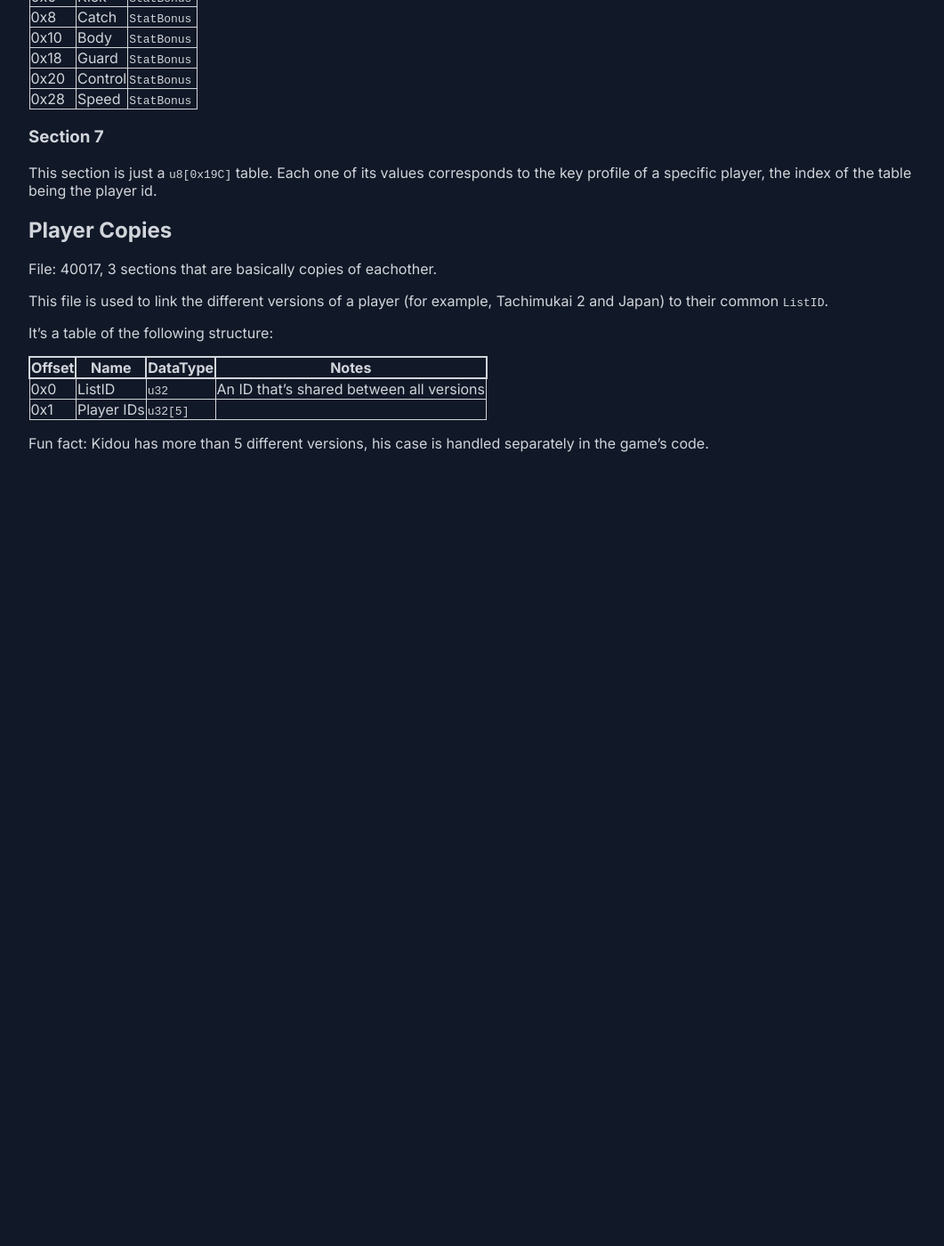
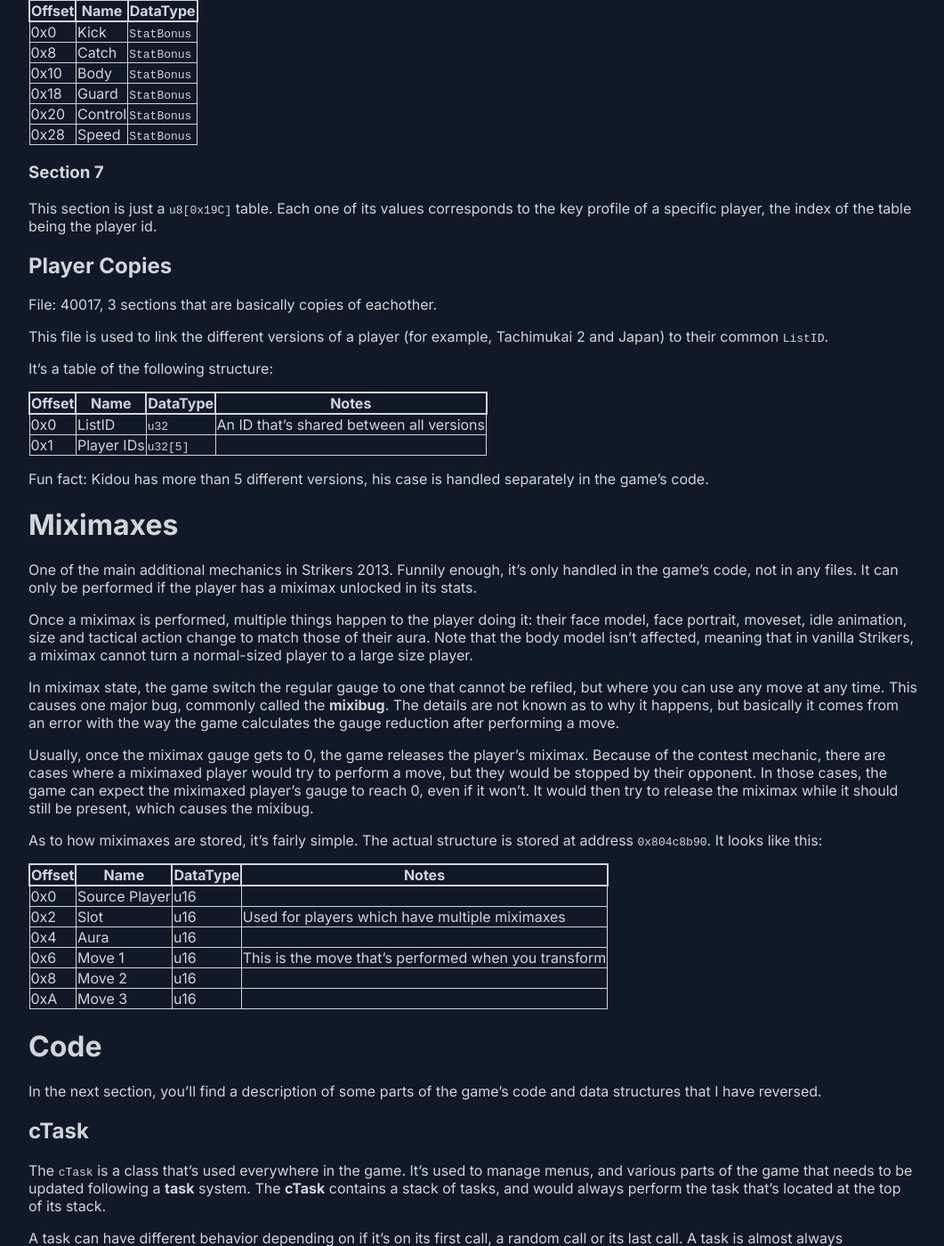
Before and after one commit to obluda3/obluda3.github.io, a Jekyll site: the page built from strikers/index.md, in a window 1280 px wide and 1400 px high, scrolled down 7160 px. Shown: the whole window at 89% size, without its empty margins (108-1169 px from the left). Built offline with Jekyll 4.4.1, drawn with Linux system fonts in a browser that asks for light colours; our own code applies the rules of GitHub Pages for plain Markdown files; before the commit the page ends 7694 px from its top, so only the background shows below that; some of the changed text lies outside the part shown.

Commit message:
Add miximax and cTask sections.

```diff
--- a/strikers/index.md
+++ b/strikers/index.md
@@ -35,7 +35,7 @@ Here's a useful document: [Filemap](https://docs.google.com/spreadsheets/d/1Ze-W
 	- File Info
 	- Animations
 - 3D Models
-- Miximaxes
+- [Miximaxes](#miximaxes)
 - Teams
 	- Emblems
 	- Uniforms
@@ -247,7 +249,7 @@ Here are the different fields:
 
 ## Data Cache
 
-Again, its name comes from guessing through the name of the `DCLoad` function used to load them. It's used in *dat.bin* to serialize various data structures, in an effecient (similar to how [Flatbuffers]() work). The idea is that any parameter that is an offset within the file is replaced, when the file is loaded in memory, with a pointer to the actual address it targeted. This is done by simply adding the address of the beginning of the file in memory to the offset.
+Again, its name comes from guessing through the name of the `DCLoad` function used to load them. It's used in *dat.bin* to serialize various data structures, in an effecient (similar to how [Flatbuffers](https://flatbuffers.dev/) work). The idea is that any parameter that is an offset within the file is replaced, when the file is loaded in memory, with a pointer to the actual address it targeted. This is done by simply adding the address of the beginning of the file in memory to the offset.
 
 A file could contain multiple *sections*, each one being an array for a specific structure. Some sections can contain text, others contain more complicated structures.
 
@@ -360,3 +362,63 @@ It's a table of the following structure:
 | 0x1 | Player IDs | `u32[5]` | |
 
 Fun fact: Kidou has more than 5 different versions, his case is handled separately in the game's code.
+
+# Miximaxes
+
+One of the main additional mechanics in Strikers 2013. Funnily enough, it's only handled in the game's code, not in any files. It can only be performed if the player has a miximax unlocked in its stats.
+
+Once a miximax is performed, multiple things happen to the player doing it: their face model, face portrait, moveset, idle animation, size and tactical action change to match those of their aura. Note that the body model isn't affected, meaning that in vanilla Strikers, a miximax cannot turn a normal-sized player to a large size player.
+
+In miximax state, the game switch the regular gauge to one that cannot be refiled, but where you can use any move at any time. This causes one major bug, commonly called the **mixibug**. The details are not known as to why it happens, but basically it comes from an error with the way the game calculates the gauge reduction after performing a move.
+
+Usually, once the miximax gauge gets to 0, the game releases the player's miximax. Because of the contest mechanic, there are cases where a miximaxed player would try to perform a move, but they would be stopped by their opponent. In those cases, the game can expect the miximaxed player's gauge to reach 0, even if it won't. It would then try to release the miximax while it should still be present, which causes the mixibug.
+
+As to how miximaxes are stored, it's fairly simple. The actual structure is stored at address `0x804c8b90`. It looks like this:
+
+| Offset | Name | DataType | Notes |
+| --- | --- | --- | --- |
+| 0x0 | Source Player | u16 | |
+| 0x2 | Slot | u16 | Used for players which have multiple miximaxes |
+| 0x4 | Aura | u16 | |
+| 0x6 | Move 1 | u16 | This is the move that's performed when you transform |
+| 0x8 | Move 2 | u16 | |
+| 0xA | Move 3 | u16 | |
+
+# Code
+
+In the next section, you'll find a description of some parts of the game's code and data structures that I have reversed.
+
+## cTask
+
+The `cTask` is a class that's used everywhere in the game. It's used to manage menus, and various parts of the game that needs to be updated following a **task** system. The **cTask** contains a stack of tasks, and would always perform the task that's located at the top of its stack.
+
+A task can have different behavior depending on if it's on its first call, a random call or its last call. A task is almost always associated with a parent class, so that when it's called, the task can have access to the parent structure. It can also be called with an integer argument, usually to describe some kind of state.
+
+Later in the documentation you'll find some examples of parts of the game that use this class.
+
+The following methods are available:
+
+| Name | Description |
+| --- | --- |
+| Update | Executes the task that is at the top of the stack with 2 as its argument. If it has never been executed, it first executes it with 0 as the argument. Updates the call count, and elapsed time. |
+| Push | Push the task that's passed as an argument to the top of the stack |
+| Pop | Terminate the task that's at the top of the stack, and remove it from the stack |
+
+
+Task structure:
+
+| Offset | Name | DataType | Notes |
+| --- | --- | --- | --- |
+| 0x0 | Function | u32 | Pointer to the function |
+| 0x4 | Parent class | u32 | Pointer to the parent class mentioned earlier |
+| 0x8 | unk | u32 | |
+
+cTask structure:
+
+ Offset | Name | DataType | Notes |
+| --- | --- | --- | --- |
+| 0x0 | Tasks | Task* | Pointer to an array of tasks. |
+| 0x4 | Elapsed time | u32 | not sure about this one |
+| 0x8 | Call count | u32 | Counts how many times the current function has been executed. |
+| 0x4 | Remaining tasks | u32 | Counts how many tasks are free |
+| 0x8 | Task Count | u32 | |
```
Also changed, not shown: other parts of strikers/index.md (+4 -2 lines).
